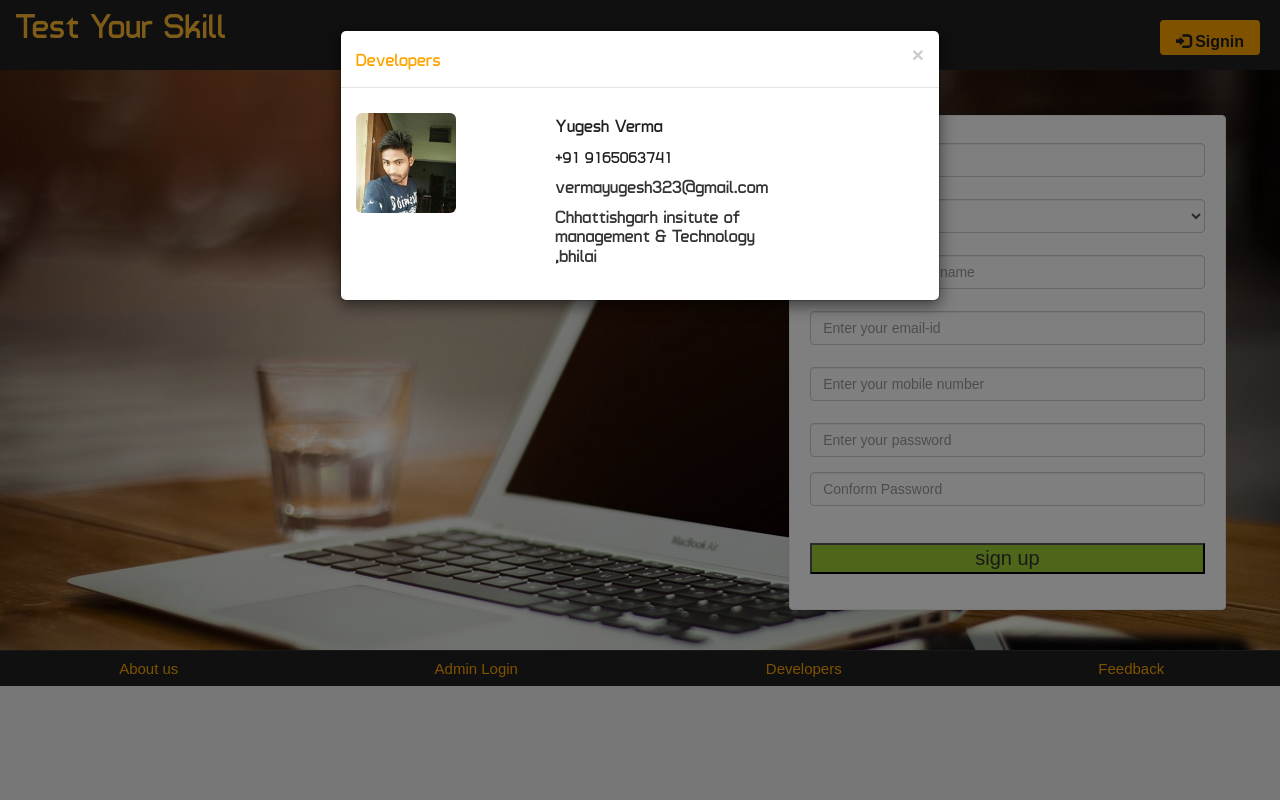
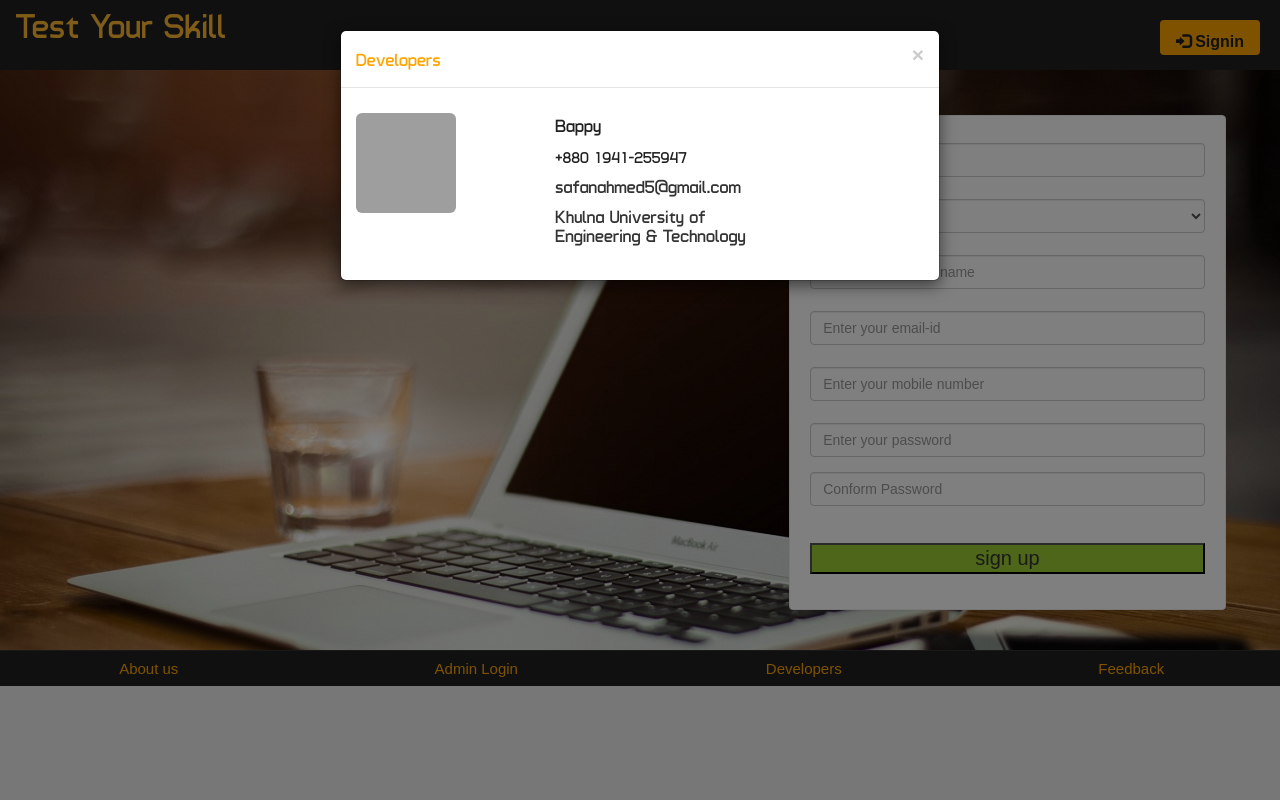
Before and after one commit to wprashed/online-examination-systen-in-php-master, a PHP site: page / in a window 1280 px wide, after a click on "Developers". Run offline with PHP 8.4, Linux system fonts and the light colour scheme; grey boxes are pictures that could not be loaded.

Commit message:
Update index.php

```diff
--- a/index.php
+++ b/index.php
@@ -195,13 +195,13 @@ var b = document.forms["form"]["cpassword"].value;if (a!=b){alert("Passwords mus
         <p>
 		<div class="row">
 		<div class="col-md-4">
-		 <img src="image/CAM00121.jpg" width=100 height=100 alt="Sunny Prakash Tiwari" class="img-rounded">
+		 <img src="https://www.facebook.com/photo.php?fbid=2165721693717406&set=a.1394812440808339.1073741826.100008387893714&type=3&theater" width=100 height=100 alt="Sunny Prakash Tiwari" class="img-rounded">
 		 </div>
 		 <div class="col-md-5">
-		<a href="http://yugeshverma.blogspot.in" style="color:#202020; font-family:'typo' ; font-size:18px" title="Find on Facebook">Yugesh Verma</a>
-		<h4 style="color:#202020; font-family:'typo' ;font-size:16px" class="title1">+91 9165063741</h4>
-		<h4 style="font-family:'typo' ">vermayugesh323@gmail.com</h4>
-		<h4 style="font-family:'typo' ">Chhattishgarh insitute of management & Technology ,bhilai</h4></div></div>
+		<a href="http://bappyblog.ga" style="color:#202020; font-family:'typo' ; font-size:18px" title="">Bappy</a>
+		<h4 style="color:#202020; font-family:'typo' ;font-size:16px" class="title1">+880 1941-255947</h4>
+		<h4 style="font-family:'typo' ">safanahmed5@gmail.com</h4>
+		<h4 style="font-family:'typo' ">Khulna University of Engineering & Technology</h4></div></div>
 		</p>
       </div>
 
```
